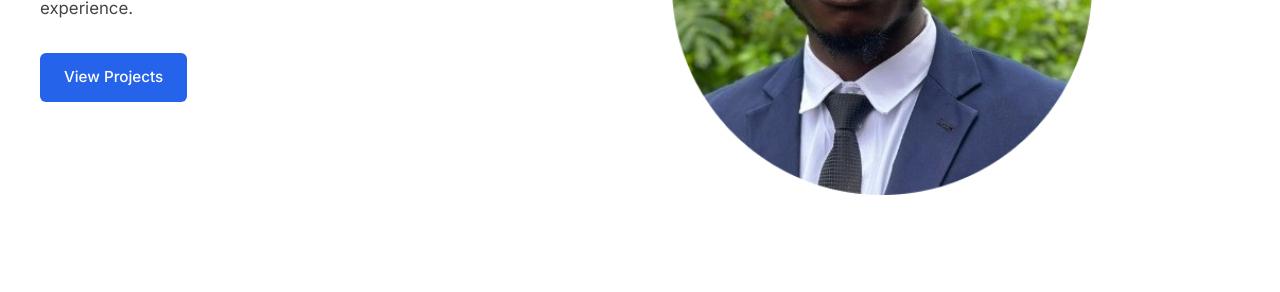
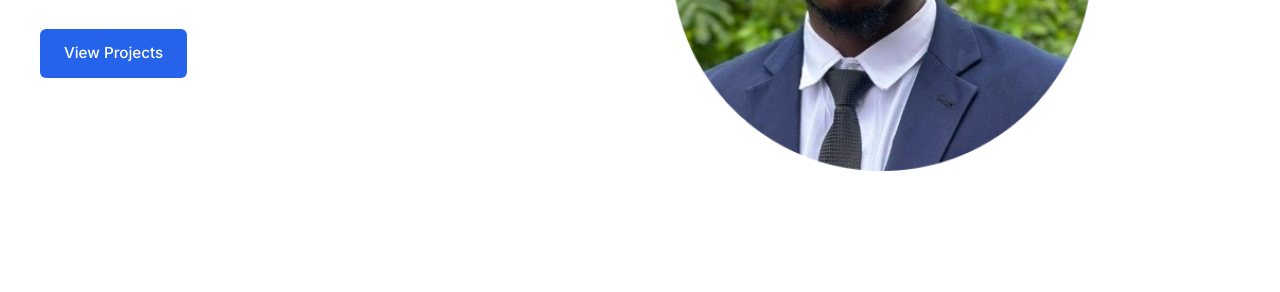
Before and after one commit to abdulahibashir/portfolio, a plain HTML site: page index.html in a window 1280 px wide. Shown: the part 390-682 px from the top of the page. Drawn offline with nearby package versions, Linux system fonts and the light colour scheme.

Commit message:
hero section margin removed

```diff
--- a/css/style.css
+++ b/css/style.css
@@ -151,7 +151,7 @@ a {
   padding: 6rem 1.5rem 4rem;
   padding: 4rem 0;
   background-color: #ffffff;
-  margin-top: 1.5rem;
+  margin-top: 0;
 }
 
 .hero-container {
```
